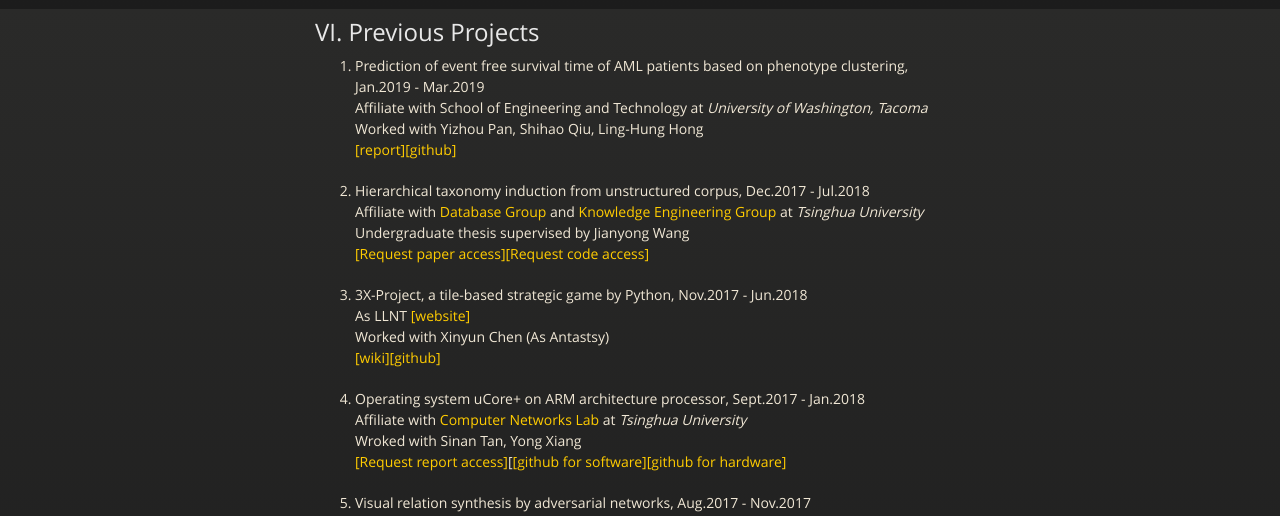
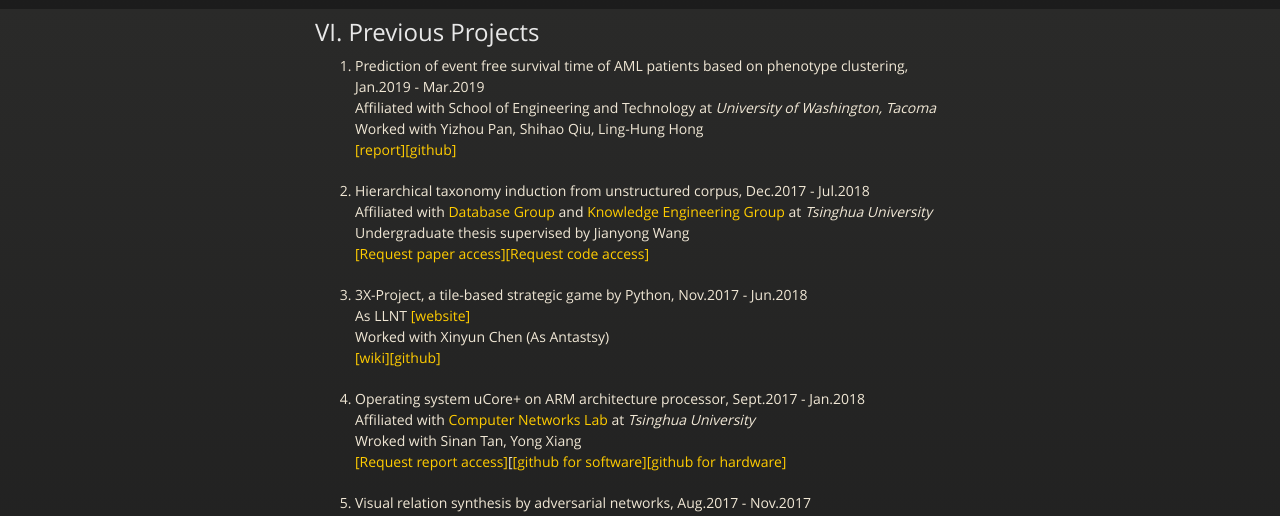
Before and after one commit to Egria/website, a Jekyll site: the page built from index.md, in a window 1280 px wide and 900 px high, scrolled down 1629 px. Shown: the part 162-678 px from the top of the window. Built offline with Jekyll 4.4.1, drawn with Linux system fonts in a browser that asks for light colours; our own code applies the rules of GitHub Pages for plain Markdown files.

Commit message:
Update index.md

```diff
--- a/index.md
+++ b/index.md
@@ -77,12 +77,12 @@ NCBI Hackathon 2019 Project, Supported by NIH R01GM126019
 ## VI. Previous Projects
 
 1. Prediction of event free survival time of AML patients based on phenotype clustering, Jan.2019 - Mar.2019
-Affiliate with School of Engineering and Technology at _University of Washington, Tacoma_
+Affiliated with School of Engineering and Technology at _University of Washington, Tacoma_
 Worked with Yizhou Pan, Shihao Qiu, Ling-Hung Hong
 [\[report\]](https://github.com/Egria/website/raw/master/aml_report.pdf)[\[github\]](https://github.com/Egria/AML_Project)
 
 2. Hierarchical taxonomy induction from unstructured corpus, Dec.2017 - Jul.2018
-Affiliate with [Database Group](http://dbgroup.cs.tsinghua.edu.cn/) and [Knowledge Engineering Group](http://keg.cs.tsinghua.edu.cn/) at _Tsinghua University_
+Affiliated with [Database Group](http://dbgroup.cs.tsinghua.edu.cn/) and [Knowledge Engineering Group](http://keg.cs.tsinghua.edu.cn/) at _Tsinghua University_
 Undergraduate thesis supervised by Jianyong Wang
 [\[Request paper access\]]()[\[Request code access\]]()
 
@@ -92,7 +92,7 @@ Worked with Xinyun Chen (As Antastsy)
 [\[wiki\]](https://github.com/LLNT/3X-Project/wiki)[\[github\]](https://github.com/LLNT/3X-Project)
 
 4. Operating system uCore+ on ARM architecture processor, Sept.2017 - Jan.2018
-Affiliate with [Computer Networks Lab](https://www.tsinghua.edu.cn/publish/csen/4623/2010/20101224195501579371325/20101224195501579371325_.html) at _Tsinghua University_
+Affiliated with [Computer Networks Lab](https://www.tsinghua.edu.cn/publish/csen/4623/2010/20101224195501579371325/20101224195501579371325_.html) at _Tsinghua University_
 Wroked with Sinan Tan, Yong Xiang
 [\[Request report access\]]()[[\[github for software\]](https://github.com/xyongcn/ucore_plus)[\[github for hardware\]](https://github.com/oscourse-tsinghua/ucore-plus-fpga)
 
```
